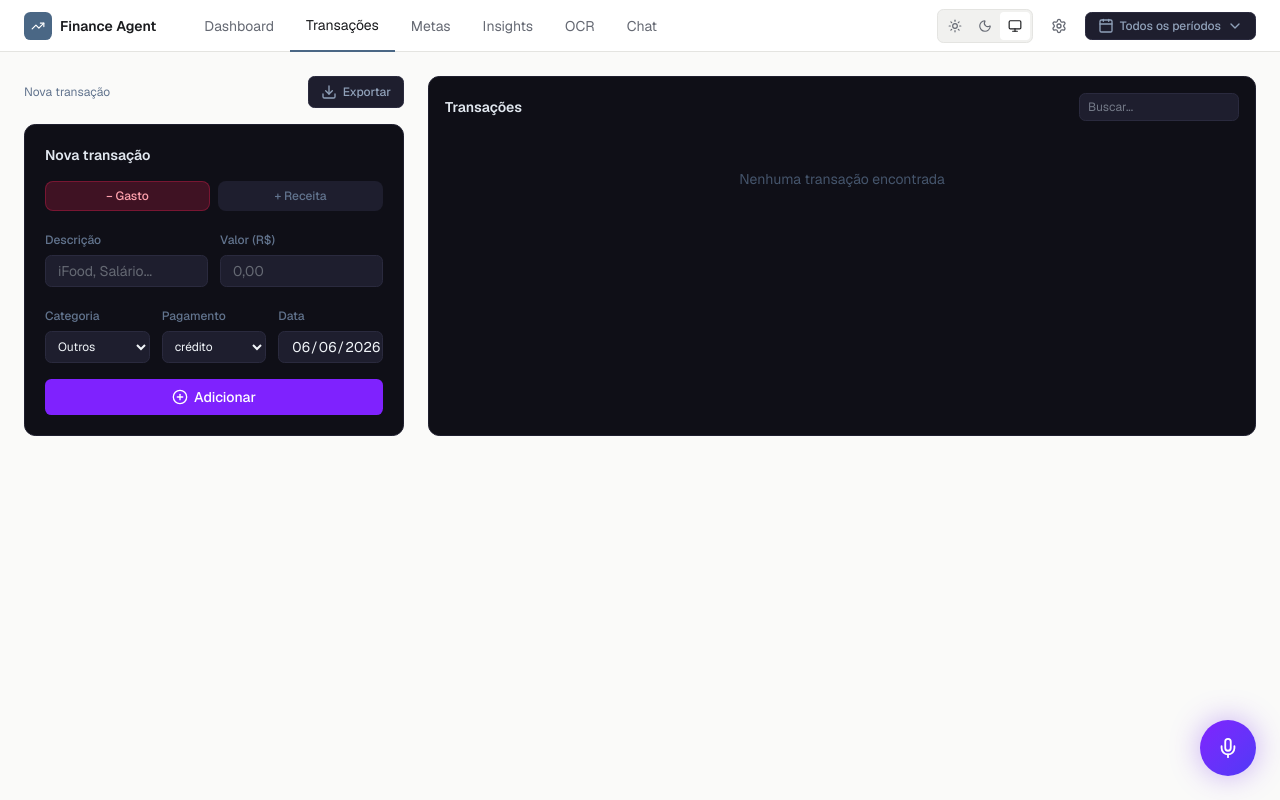
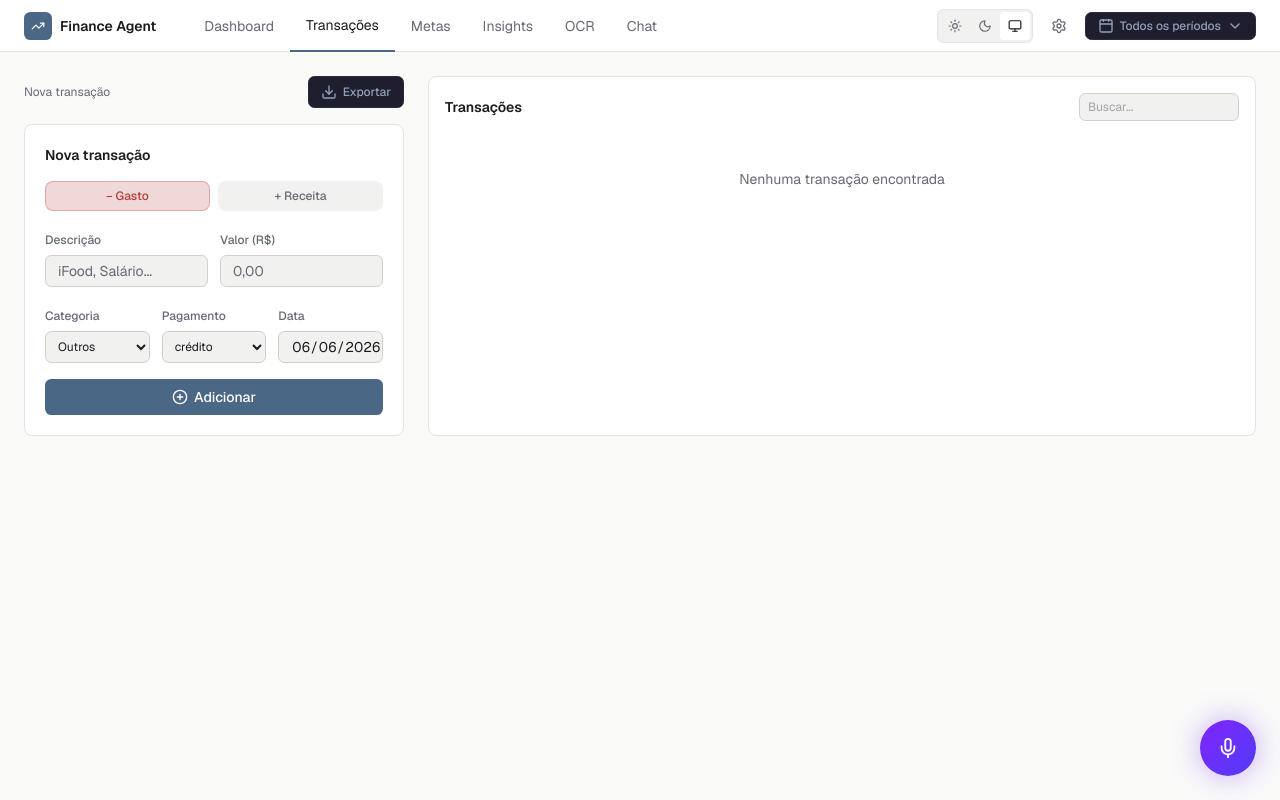
Before and after one commit to Liraas-v/personal-finance-agent, a Next.js app: page /transacoes in a window 1280 px wide. Built offline with nearby package versions, Linux system fonts and the light colour scheme.

Commit message:
refactor: migrar tela de transações para tokens de tema

```diff
--- a/app/transacoes/page.tsx
+++ b/app/transacoes/page.tsx
@@ -6,13 +6,13 @@ export default function TransacoesPage() {
   return (
     <div className="p-4 sm:p-6 max-w-[1400px] mx-auto">
       <div className="flex items-center justify-between mb-4 sm:hidden">
-        <h1 className="text-sm font-semibold text-slate-400 uppercase tracking-wider">Transações</h1>
+        <h1 className="text-sm font-semibold text-foreground-secondary uppercase tracking-wider">Transações</h1>
         <ExportDialog />
       </div>
       <div className="grid grid-cols-1 sm:grid-cols-[380px_1fr] gap-6">
         <div>
           <div className="hidden sm:flex items-center justify-between mb-4">
-            <span className="text-xs text-slate-500">Nova transação</span>
+            <span className="text-xs text-muted-foreground">Nova transação</span>
             <ExportDialog />
           </div>
           <ExpenseForm />
--- a/components/transactions/ExpenseForm.tsx
+++ b/components/transactions/ExpenseForm.tsx
@@ -55,9 +55,9 @@ export function ExpenseForm({ defaultValues, origem = 'manual', transaction, onD
       initial={{ opacity: 0, y: 12 }}
       animate={{ opacity: 1, y: 0 }}
       onSubmit={handleSubmit}
-      className="bg-[#0f0f17] border border-[#1e1e2e] rounded-xl p-5 space-y-4"
+      className="bg-card border border-border rounded-lg p-5 space-y-4"
     >
-      <h3 className="text-sm font-semibold text-slate-200">
+      <h3 className="text-sm font-semibold text-foreground">
         {isEditing ? 'Editar transação' : 'Nova transação'}
       </h3>
 
@@ -70,9 +70,9 @@ export function ExpenseForm({ defaultValues, origem = 'manual', transaction, onD
             className={`flex-1 py-1.5 rounded-lg text-xs font-medium transition-colors ${
               tipo === t
                 ? t === 'gasto'
-                  ? 'bg-rose-500/20 text-rose-300 border border-rose-500/30'
-                  : 'bg-emerald-500/20 text-emerald-300 border border-emerald-500/30'
-                : 'bg-[#1e1e2e] text-slate-500 border border-transparent'
+                  ? 'bg-negative/20 text-negative border border-negative/30'
+                  : 'bg-positive/20 text-positive border border-positive/30'
+                : 'bg-muted text-muted-foreground border border-transparent'
             }`}
           >
             {t === 'gasto' ? '− Gasto' : '+ Receita'}
@@ -82,22 +82,22 @@ export function ExpenseForm({ defaultValues, origem = 'manual', transaction, onD
 
       <div className="grid grid-cols-2 gap-3">
         <div>
-          <Label className="text-xs text-slate-500">Descrição</Label>
+          <Label className="text-xs text-muted-foreground">Descrição</Label>
           <Input
             value={descricao}
             onChange={(e) => setDescricao(e.target.value)}
             placeholder="iFood, Salário..."
-            className="mt-1 bg-[#1e1e2e] border-[#2a2a3e] text-slate-100 text-sm h-8"
+            className="mt-1 bg-muted border-border-strong text-foreground text-sm h-8"
             required
           />
         </div>
         <div>
-          <Label className="text-xs text-slate-500">Valor (R$)</Label>
+          <Label className="text-xs text-muted-foreground">Valor (R$)</Label>
           <Input
             value={valor}
             onChange={(e) => setValor(e.target.value)}
             placeholder="0,00"
-            className="mt-1 bg-[#1e1e2e] border-[#2a2a3e] text-slate-100 text-sm h-8"
+            className="mt-1 bg-muted border-border-strong text-foreground text-sm h-8"
             required
           />
         </div>
@@ -105,21 +105,21 @@ export function ExpenseForm({ defaultValues, origem = 'manual', transaction, onD
 
       <div className="grid grid-cols-3 gap-3">
         <div>
-          <Label className="text-xs text-slate-500">Categoria</Label>
+          <Label className="text-xs text-muted-foreground">Categoria</Label>
           <select
             value={categoria}
             onChange={(e) => setCategoria(e.target.value)}
-            className="mt-1 w-full h-8 bg-[#1e1e2e] border border-[#2a2a3e] rounded-md text-slate-100 text-xs px-2"
+            className="mt-1 w-full h-8 bg-muted border border-border-strong rounded-md text-foreground text-xs px-2"
           >
             {ALL_CATEGORIES.map((c) => <option key={c}>{c}</option>)}
           </select>
         </div>
         <div>
-          <Label className="text-xs text-slate-500">Pagamento</Label>
+          <Label className="text-xs text-muted-foreground">Pagamento</Label>
           <select
             value={pagamento}
             onChange={(e) => setPagamento(e.target.value as FormaPagamento)}
-            className="mt-1 w-full h-8 bg-[#1e1e2e] border border-[#2a2a3e] rounded-md text-slate-100 text-xs px-2"
+            className="mt-1 w-full h-8 bg-muted border border-border-strong rounded-md text-foreground text-xs px-2"
           >
             {(['crédito','débito','pix','dinheiro','parcelado'] as FormaPagamento[]).map((p) => (
               <option key={p}>{p}</option>
@@ -127,12 +127,12 @@ export function ExpenseForm({ defaultValues, origem = 'manual', transaction, onD
           </select>
         </div>
         <div>
-          <Label className="text-xs text-slate-500">Data</Label>
+          <Label className="text-xs text-muted-foreground">Data</Label>
           <Input
             type="date"
             value={data}
             onChange={(e) => setData(e.target.value)}
-            className="mt-1 bg-[#1e1e2e] border-[#2a2a3e] text-slate-100 text-xs h-8"
+            className="mt-1 bg-muted border-border-strong text-foreground text-xs h-8"
           />
         </div>
       </div>
@@ -141,7 +141,7 @@ export function ExpenseForm({ defaultValues, origem = 'manual', transaction, onD
         type="submit"
         disabled={loading}
         size="sm"
-        className="w-full bg-violet-600 hover:bg-violet-700 text-white gap-1.5"
+        className="w-full bg-primary hover:bg-primary/90 text-primary-foreground gap-1.5"
       >
         {isEditing ? <Save size={14} /> : <PlusCircle size={14} />}
         {loading ? 'Salvando...' : isEditing ? 'Salvar alterações' : 'Adicionar'}
--- a/components/transactions/ExpenseList.tsx
+++ b/components/transactions/ExpenseList.tsx
@@ -33,26 +33,26 @@ function TransactionRow({
       initial={{ opacity: 0, x: -10 }}
       animate={{ opacity: 1, x: 0 }}
       exit={{ opacity: 0, x: 10 }}
-      className="flex items-center gap-3 py-3 border-b border-[#1e1e2e] last:border-0 group"
+      className="flex items-center gap-3 py-3 border-b border-border last:border-0 group"
     >
       <div className="flex-1 min-w-0">
         <div className="flex items-center gap-2">
-          <span className="text-sm text-slate-200 truncate">{t.descricao}</span>
-          <Badge variant="outline" className="text-[10px] py-0 text-slate-500 border-[#2a2a3e] gap-0.5">
+          <span className="text-sm text-foreground truncate">{t.descricao}</span>
+          <Badge variant="outline" className="text-xs py-0 text-muted-foreground border-border-strong gap-0.5">
             {ORIGEM_ICON[t.origem]}
           </Badge>
         </div>
         <div className="flex items-center gap-2 mt-0.5">
-          <span className="text-xs text-slate-600">{t.categoria}</span>
-          <span className="text-xs text-slate-700">·</span>
-          <span className="hidden sm:inline text-xs text-slate-600">{t.pagamento}</span>
-          <span className="hidden sm:inline text-xs text-slate-700">·</span>
-          <span className="text-xs text-slate-600">{t.data}</span>
+          <span className="text-xs text-muted-foreground">{t.categoria}</span>
+          <span className="text-xs text-muted-foreground">·</span>
+          <span className="hidden sm:inline text-xs text-muted-foreground">{t.pagamento}</span>
+          <span className="hidden sm:inline text-xs text-muted-foreground">·</span>
+          <span className="text-xs text-muted-foreground">{t.data}</span>
         </div>
       </div>
       <span
         className={`text-sm font-semibold tabular-nums shrink-0 ${
-          t.tipo === 'gasto' ? 'text-rose-400' : 'text-emerald-400'
+          t.tipo === 'gasto' ? 'text-negative' : 'text-positive'
         }`}
       >
         {t.tipo === 'gasto' ? '−' : '+'}{formatCurrency(t.valor, moeda)}
@@ -60,14 +60,14 @@ function TransactionRow({
       <button
         onClick={onEdit}
         aria-label={`Editar ${t.descricao}`}
-        className="opacity-0 group-hover:opacity-100 transition-opacity text-slate-600 hover:text-violet-400 p-1"
+        className="opacity-0 group-hover:opacity-100 transition-opacity text-muted-foreground hover:text-primary p-1"
       >
         <Pencil size={14} />
       </button>
       <button
         onClick={onDelete}
         aria-label={`Remover ${t.descricao}`}
-        className="opacity-0 group-hover:opacity-100 transition-opacity text-slate-600 hover:text-rose-400 p-1"
+        className="opacity-0 group-hover:opacity-100 transition-opacity text-muted-foreground hover:text-negative p-1"
       >
         <Trash2 size={14} />
       </button>
@@ -88,19 +88,19 @@ export function ExpenseList() {
   )
 
   return (
-    <div className="bg-[#0f0f17] border border-[#1e1e2e] rounded-xl p-4">
+    <div className="bg-card border border-border rounded-lg p-4">
       <div className="flex items-center justify-between mb-4">
-        <h3 className="text-sm font-semibold text-slate-200">Transações</h3>
+        <h3 className="text-sm font-semibold text-foreground">Transações</h3>
         <input
           value={search}
           onChange={(e) => setSearch(e.target.value)}
           placeholder="Buscar..."
-          className="h-7 text-xs bg-[#1e1e2e] border border-[#2a2a3e] rounded-md px-2 text-slate-300 w-40"
+          className="h-7 text-xs bg-muted border border-border-strong rounded-md px-2 text-foreground-secondary w-40"
         />
       </div>
 
       {filtered.length === 0 ? (
-        <p className="text-center text-slate-600 text-sm py-8">Nenhuma transação encontrada</p>
+        <p className="text-center text-muted-foreground text-sm py-8">Nenhuma transação encontrada</p>
       ) : (
         <AnimatePresence mode="popLayout">
           {filtered.map((t) => (
@@ -116,9 +116,9 @@ export function ExpenseList() {
       )}
 
       <Dialog open={editing !== null} onOpenChange={(open) => !open && setEditing(null)}>
-        <DialogContent className="bg-[#0f0f17] border-[#1e1e2e]">
+        <DialogContent className="bg-card border-border">
           <DialogHeader>
-            <DialogTitle className="text-slate-200">Editar transação</DialogTitle>
+            <DialogTitle className="text-foreground">Editar transação</DialogTitle>
           </DialogHeader>
           {editing && <ExpenseForm transaction={editing} onDone={() => setEditing(null)} />}
         </DialogContent>
```
Also changed, not shown: 1 other file (tests, documents, lock files or other folders).
